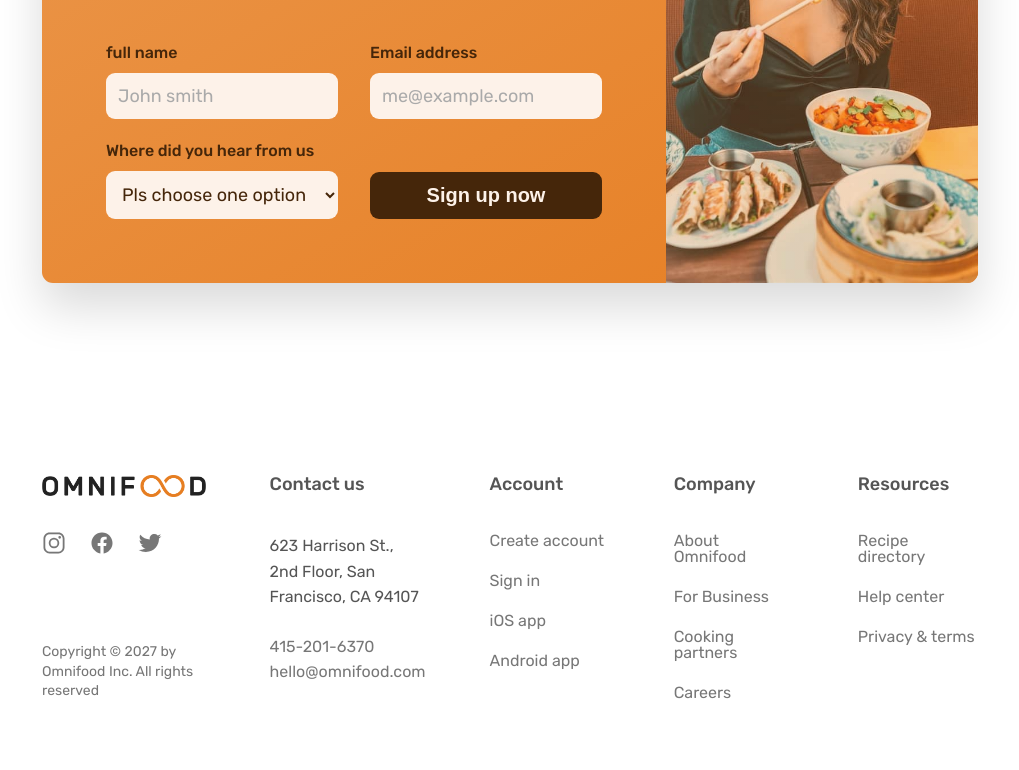
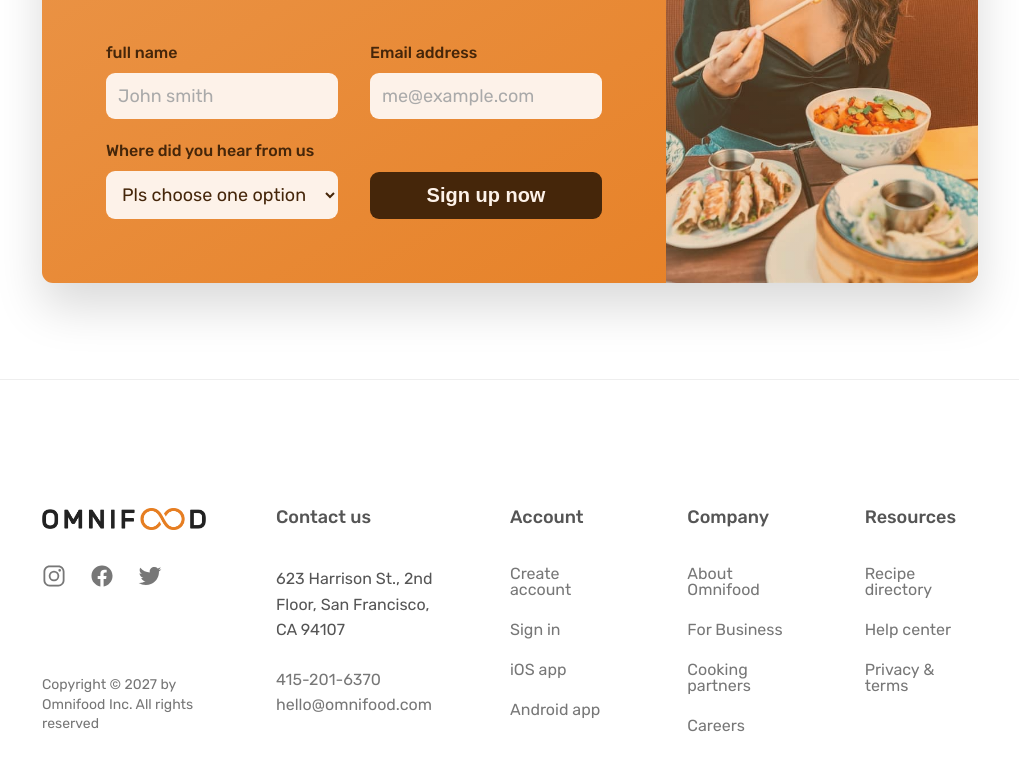
Before and after one commit to mikeqiu2011/css-omnifood-desktop, a plain HTML site: page index.html in a window 1280 px wide. Shown: the part 6284-7054 px from the top of the page, without its empty margins (130-1149 px from the left). Drawn offline with nearby package versions, Linux system fonts and the light colour scheme.

Commit message:
border top line separator of footer

```diff
--- a/css/style.css
+++ b/css/style.css
@@ -464,7 +464,8 @@
 
 /* footer */
 .footer {
-  padding: 9.6rem 0;
+  padding: 12.8rem 0;
+  border-top: 1px solid #eee;
 }
 
 .footer-heading {
@@ -519,3 +520,6 @@
 .address {
   margin-bottom: 2.4rem;
 }
+.grid--footer {
+  grid-template-columns: 1.5fr 1.5fr 1fr 1fr 1fr;
+}
--- a/index.html
+++ b/index.html
@@ -563,7 +563,7 @@
       </section>
     </main>
     <footer class="footer">
-      <div class="container grid grid--5-cols">
+      <div class="container grid grid--footer">
         <div class="logo-col">
           <a href="#" class="footer-logo">
             <img src="img/omnifood-logo.png" alt="Omnifood logo" class="logo" />
```
